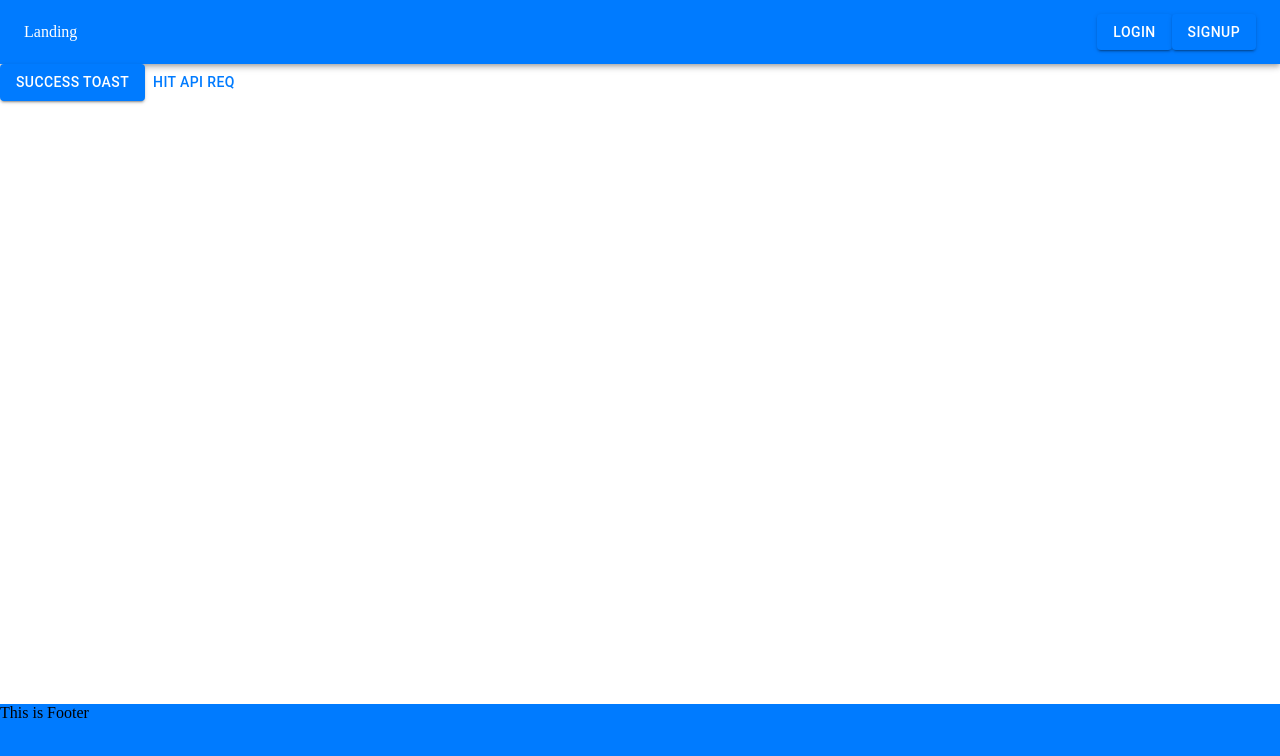
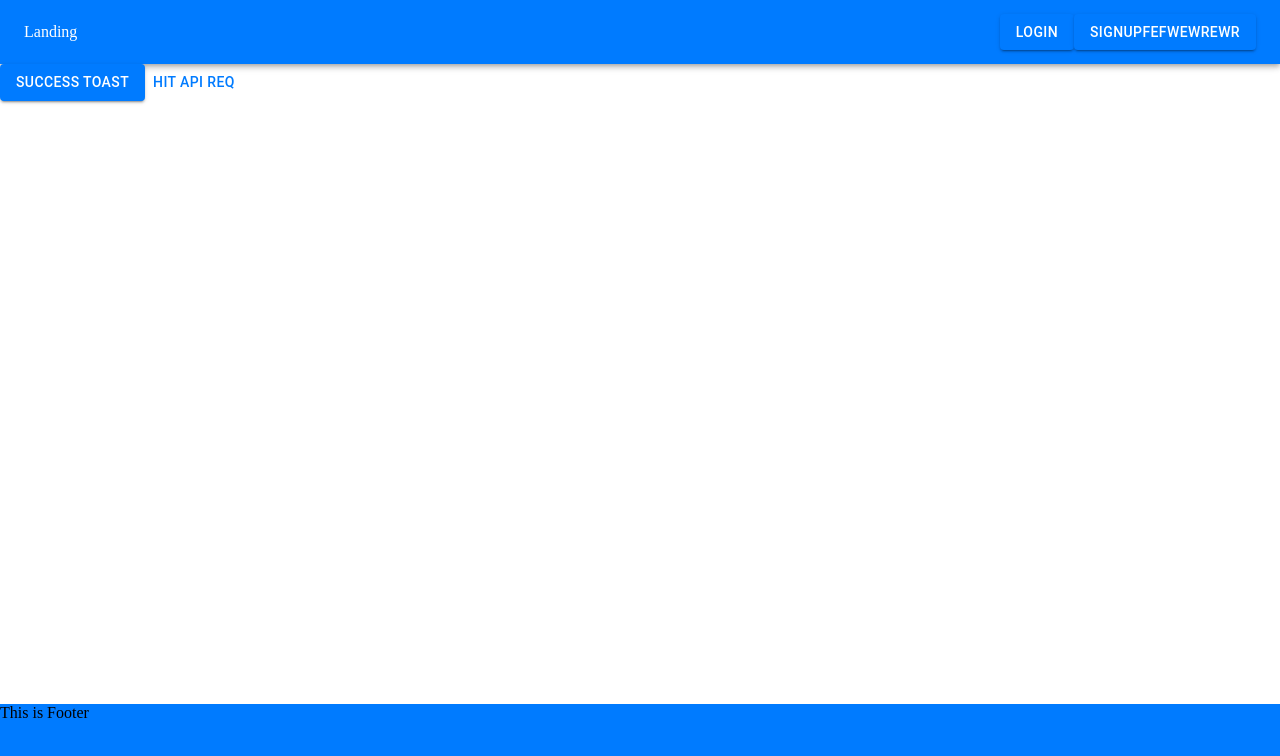
Before and after one commit to irfanalipace/cardWebsite, a React (Vite) app: page / in a window 1280 px wide. Shown: the top 756 px of the page. Built offline with nearby package versions, Linux system fonts and the light colour scheme.

Commit message:
Header Changes

```diff
--- a/src/Views/Landing/components/Header/Header.jsx
+++ b/src/Views/Landing/components/Header/Header.jsx
@@ -10,7 +10,7 @@ const Header = () => {
         Login
         </Button>
         <Button variant='contained'>
-            SignUp
+            SignUpfefwewrewr
         </Button>
     </Toolbar>
 </AppBar>
```
Also changed, not shown: src/main.jsx (line endings or trailing spaces).
